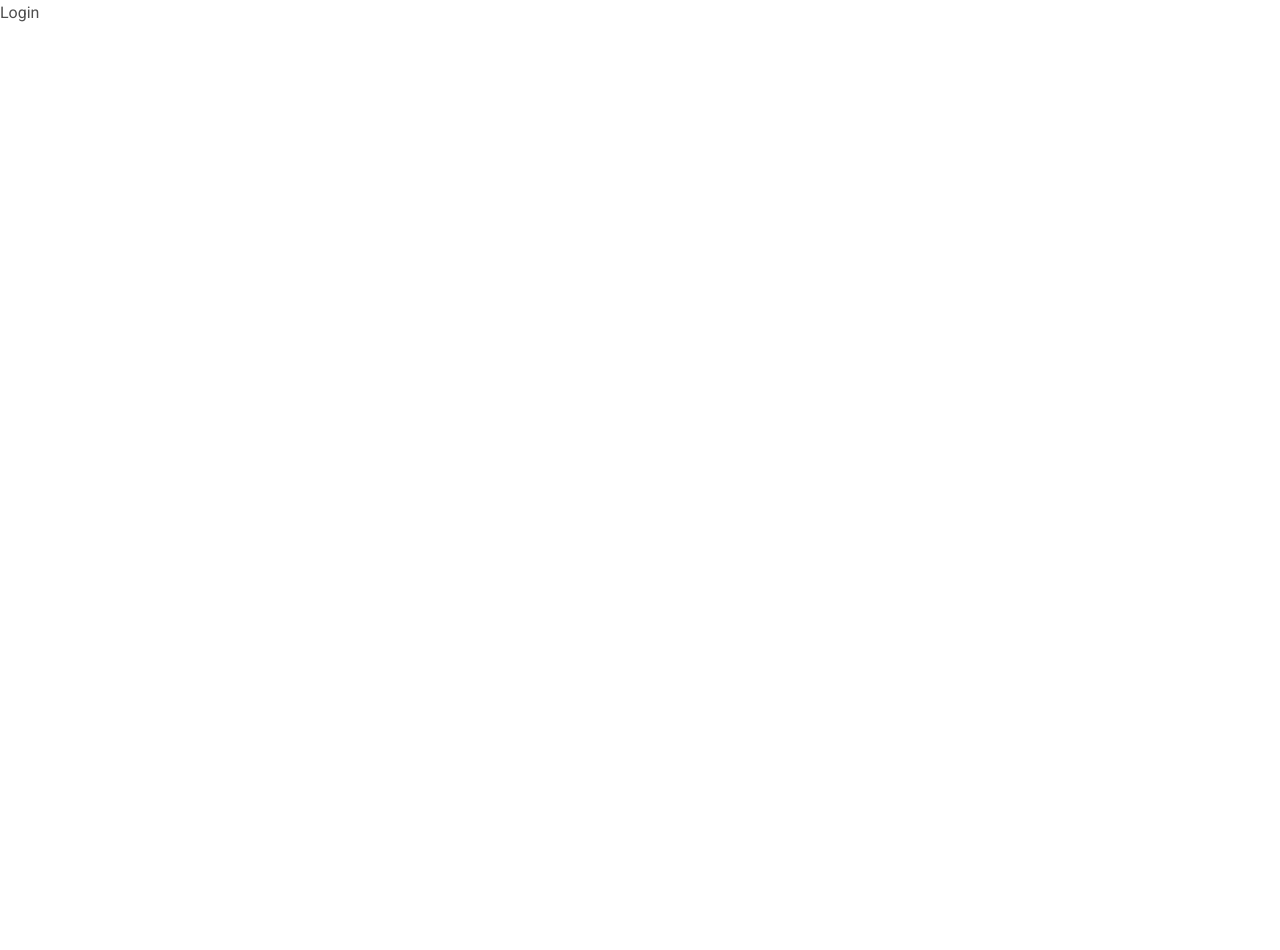
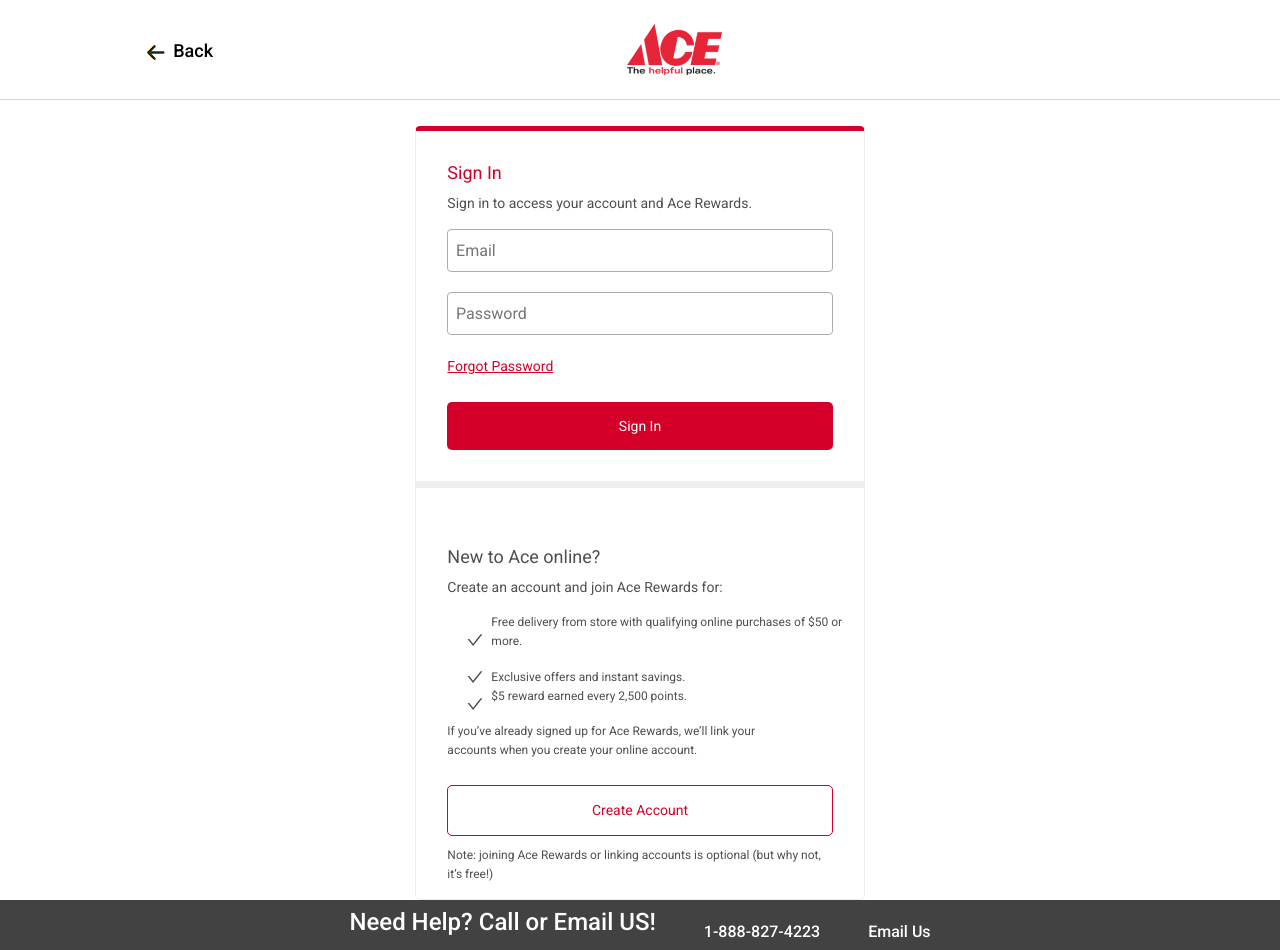
Before and after one commit to lakotaladin/ACE-HARDWARE-PROJECT, a React (Create React App) app in the folder client/: page /login in a window 1280 px wide. Shown: the top 950 px of the page. Before the commit the page ends 800 px from the top, so only its background shows below. Built offline with nearby package versions, Linux system fonts and the light colour scheme.

Commit message:
Creating Login page

```diff
--- a/client/src/pages/auth/Login.js
+++ b/client/src/pages/auth/Login.js
@@ -1,10 +1,180 @@
 import React from "react";
+import "./login.css";
+import aceLogo from "../../resources/ace_logo.png";
+import arrow from "../../resources/arrow.png";
+import { Link } from "react-router-dom";
+import { CheckOutlined } from "@ant-design/icons";
 
 const Login = () => {
   return (
-    <div>
-      <p>Login</p>
-    </div>
+    <>
+      <div className="global-login w-100 p-0 m-0">
+        <div className="navigation-login justify-content-center w-100 p-4 m-0 d-flex flex-row">
+          <div className="nav-container d-flex p-0">
+            <div className="back-div gap-1 d-flex p-0 m-0 flex-row align-items-center">
+              <Link to="/" className="link-arrow p-0 m-0">
+                <img src={arrow} alt="Arrow" className="arrow-back" />
+              </Link>
+              <Link to="/" className="link-arrow p-0">
+                <p
+                  style={{
+                    fontSize: "18px",
+                    marginLeft: "10px",
+                  }}
+                  className="p-1 m-0"
+                >
+                  Back
+                </p>
+              </Link>
+            </div>
+            <div className="ace-logo">
+              <Link to="/">
+                <img style={{ width: "95px" }} src={aceLogo} alt="Ace logo" />
+              </Link>
+            </div>
+          </div>
+        </div>
+
+        {/* Section login */}
+        <div className="section-global w-100 m-0 p-0 d-flex">
+          <div className="form-container p-0 d-flex flex-column">
+            <form className="form w-100 m-0 d-flex flex-column">
+              <h6
+                style={{
+                  color: "#D40029",
+                  fontSize: "18px",
+                  fontWeight: "400",
+                }}
+              >
+                Sign In
+              </h6>
+              <p
+                style={{ fontSize: "14px", marginBottom: "15px" }}
+                className="p-0"
+              >
+                Sign in to access your account and Ace Rewards.
+              </p>
+              <input
+                className="input-form"
+                placeholder="Email"
+                type="email"
+              ></input>
+              <input
+                className="input-form"
+                placeholder="Password"
+                type="password"
+              ></input>
+              <Link
+                to="/forgotten-password"
+                className="fogotten-password-link p-0 m-0"
+              >
+                Forgot Password
+              </Link>
+
+              <div className="button-form m-0 p-0 w-100 d-flex justify-content-center align-items-center">
+                <button type="submit" className="button w-100 mt-4">
+                  Sign In
+                </button>
+              </div>
+            </form>
+            {/* Create account */}
+            <div className="account-container w-100 d-flex flex-column m-0">
+              <h6
+                style={{
+                  marginTop: "15%",
+                  fontSize: "18px",
+                  fontWeight: "400",
+                }}
+              >
+                New to Ace online?
+              </h6>
+              <p
+                style={{ fontSize: "14px", marginBottom: "15px" }}
+                className="p-0"
+              >
+                Create an account and join Ace Rewards for:
+              </p>
+              <div className="check-text d-flex flex-row gap-2 p-0 w-100">
+                <CheckOutlined />{" "}
+                <p style={{ fontSize: "12px" }} className="p-0 ">
+                  Free delivery from store with qualifying online purchases of
+                  $50 or more.
+                </p>
+              </div>
+              <div className="check-text d-flex gap-2  p-0 w-100">
+                <CheckOutlined />
+                <p style={{ fontSize: "12px" }} className="p-0 m-0">
+                  Exclusive offers and instant savings.
+                </p>
+              </div>
+              <div className="check-text d-flex gap-2 p-0 w-100">
+                <CheckOutlined />
+                <p style={{ fontSize: "12px" }} className="p-0 ">
+                  $5 reward earned every 2,500 points.
+                </p>
+              </div>
+              <p
+                style={{ fontSize: "12px", marginBottom: "15px" }}
+                className="p-0"
+              >
+                If you’ve already signed up for Ace Rewards, we’ll link your
+                <br />
+                accounts when you create your online account.
+              </p>
+              <div className="m-0 p-0 w-100 d-flex flex-column justify-content-center align-items-center">
+                <Link to="/register" className="w-100 p-0 m-0">
+                  <button type="submit" className="button-account w-100">
+                    Create Account
+                  </button>
+                </Link>
+                <p
+                  style={{
+                    fontSize: "12px",
+                    marginBottom: "15px",
+                    marginTop: "10px",
+                  }}
+                  className="p-0"
+                >
+                  Note: joining Ace Rewards or linking accounts is optional (but
+                  why not, it’s free!)
+                </p>
+              </div>
+            </div>
+          </div>
+        </div>
+      </div>
+      <div className="footer w-100 p-2 m-0 d-flex flex-column">
+        <div className="contact-div w-100 d-flex gap-5 flex-row p-0 text-align-center align-items-end">
+          <h4
+            style={{
+              alignItems: "end",
+            }}
+          >
+            Need Help? Call or Email US!
+          </h4>
+          <a
+            href="phone: 1-888-827-4223"
+            style={{
+              color: "white",
+              fontWeight: "500",
+              textDecoration: "none",
+            }}
+          >
+            1-888-827-4223
+          </a>
+          <a
+            href="mailto: acehardware@gmail.com"
+            style={{
+              color: "white",
+              fontWeight: "500",
+              textDecoration: "none",
+            }}
+          >
+            Email Us
+          </a>
+        </div>
+      </div>
+    </>
   );
 };
 
--- /dev/null
+++ b/client/src/pages/auth/login.css
@@ -0,0 +1,136 @@
+.navigation-login {
+    border-bottom: 1px solid lightgrey;
+    z-index: 9999999 !important;
+}
+
+.nav-container {
+    margin: auto;
+    width: 80%;
+    height: auto;
+}
+
+.back-div {
+    width: auto;
+    font-weight: 500;
+    margin-left: 10%;
+}
+
+
+.link-arrow {
+    color: black;
+    margin-top: 6%;
+}
+
+.link-arrow:hover {
+    color: black;
+}
+
+.ace-logo {
+    margin: auto;
+    align-items: center;
+}
+
+
+.arrow-back {
+    width: 18px;
+}
+
+/* Login section */
+
+.section-global {
+    width: 100%;
+    height: 100%;
+    overflow-x: hidden !important;
+}
+
+
+.form-container {
+    min-width: 450px;
+    border: 1px solid #EEEEEE;
+    border-top: 5px solid #D40029;
+    border-radius: 5px;
+    margin: 2% auto auto auto;
+    justify-content: center;
+}
+
+.form {
+    padding: 7%;
+    height: auto;
+    border-bottom: 7px solid #EEEEEE;
+}
+
+.input-form {
+    width: 100%;
+    margin-bottom: 20px;
+    padding: 2%;
+    border: 1px solid #ACACAC;
+    border-radius: 4px;
+}
+
+.fogotten-password-link {
+    color: #D40029;
+    text-decoration: underline;
+    font-size: 14px;
+    margin-bottom: 30px;
+}
+
+.fogotten-password-link:hover {
+    color: #D40029;
+    text-decoration: underline;
+    font-weight: 400;
+}
+
+
+.button {
+    background-color: #D40029;
+    border: none;
+    color: white;
+    border-radius: 5px;
+    font-size: 14px;
+    padding: 13px;
+}
+
+.button:hover {
+    box-shadow: 0 3px 6px rgba(0,0,0,0.16), 0 3px 6px rgba(0,0,0,0.23);
+}
+
+/* Account container */
+
+.account-container {
+    padding: 0% 7% 0% 7%;
+    height: auto;
+}
+
+.check-text {
+    margin-left: 20px;
+}
+
+.button-account {
+    background-color: white;
+    border: 1px solid #D40029;
+    color: #D40029;
+    border-radius: 5px;
+    font-size: 14px;
+    padding: 13px;
+    margin-top: 10px;
+}
+
+.button-account:hover {
+    background-color: #fbe6e5;
+    transition: background-color 0.2s linear;
+}
+
+
+/* Footer */
+
+.footer {
+    background-color: #424242;
+    color: white;
+    justify-content: center;
+    height: auto;
+}
+
+.contact-div {
+    margin: auto;
+    justify-content: center;
+}
```
Also changed, not shown: client/src/resources/aceLogoLogin.svg (renamed from client/src/resources/050123-ace-logo-no-tagline.svg), client/src/resources/arrow.png (added).
